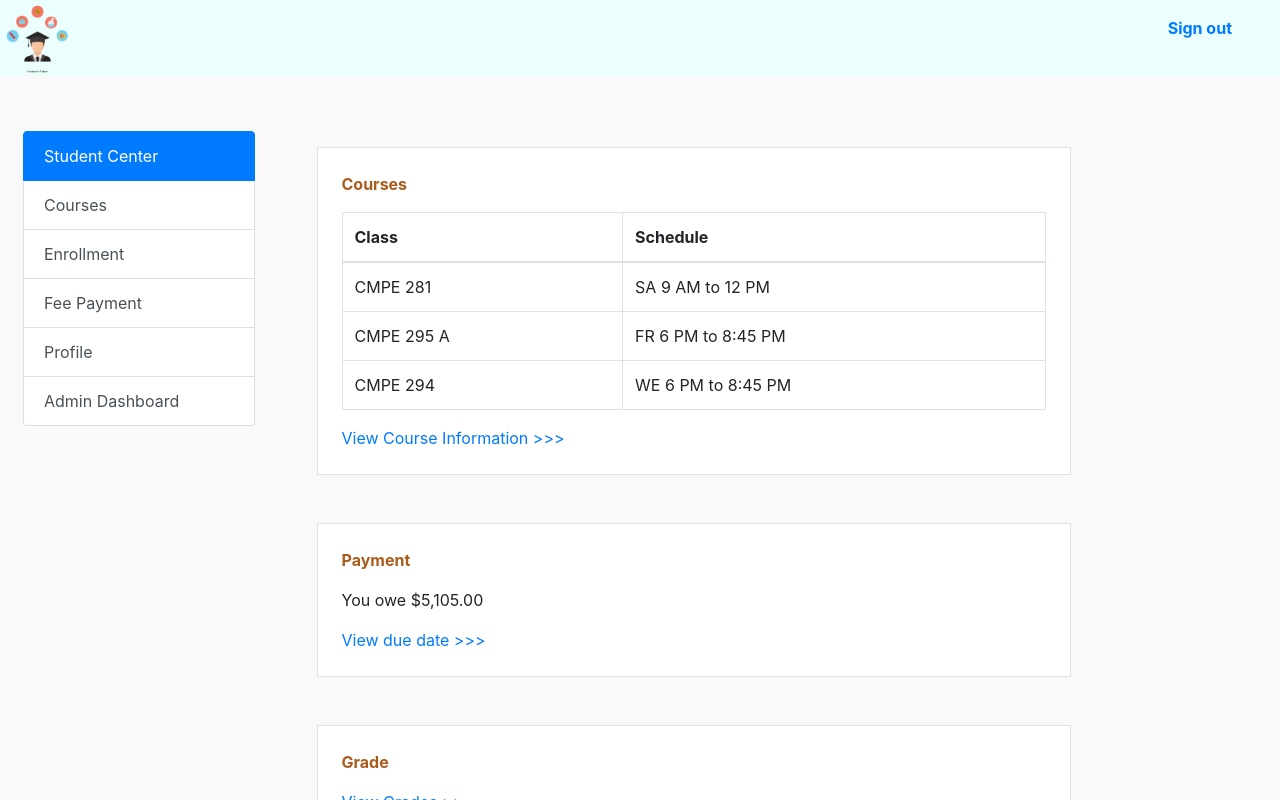
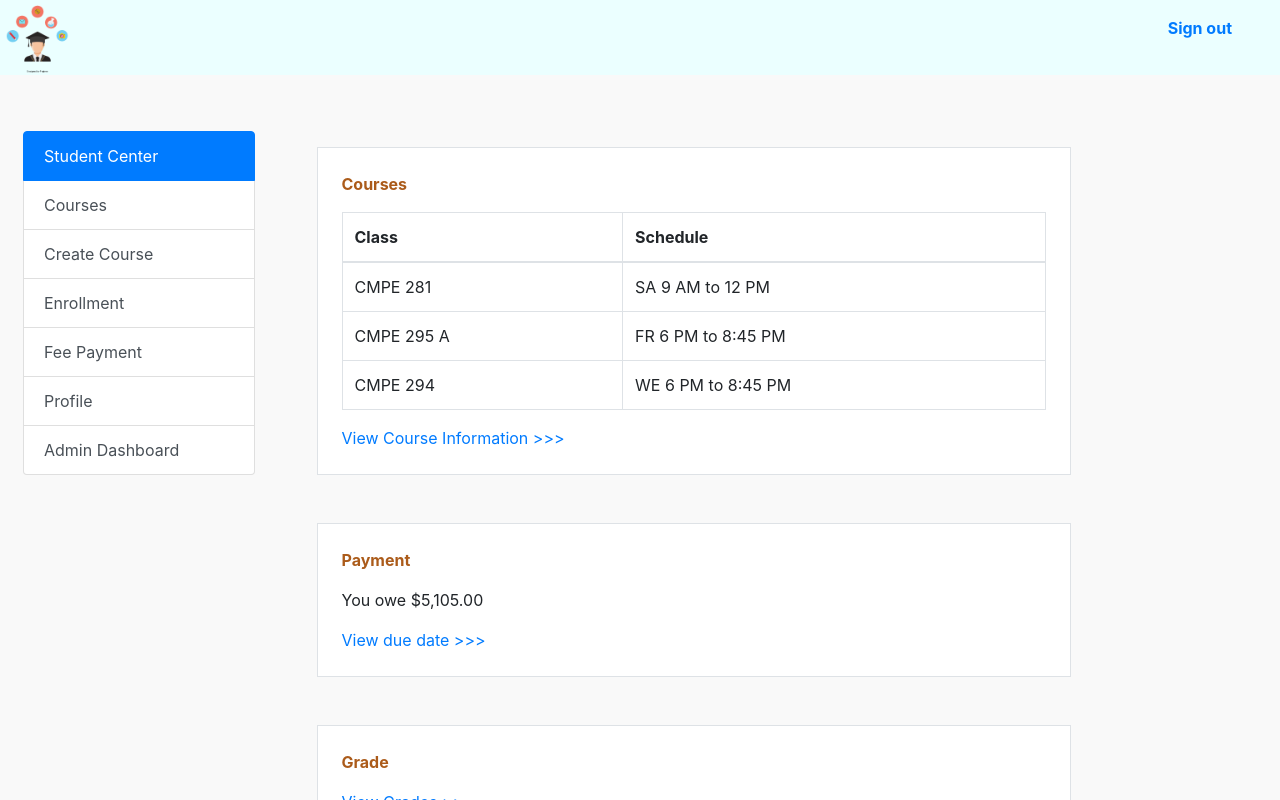
Before and after one commit to akhianand/University-Management-System, a React (Create React App) app in the folder frontend/student-portal/: page / in a window 1280 px wide. Shown: the top 800 px of the page. Built offline with nearby package versions, Linux system fonts and the light colour scheme.

Commit message:
adding create course to sidePane

```diff
--- a/frontend/student-portal/src/components/SidePane/SidePane.js
+++ b/frontend/student-portal/src/components/SidePane/SidePane.js
@@ -9,6 +9,7 @@ class SidePane extends Component {
                     <div className="list-group">
                         <a href="/" className="list-group-item list-group-item-action active">Student Center</a>
                         <a href="/courses" className="list-group-item list-group-item-action">Courses</a>
+                        <a href="/createcourse" className="list-group-item list-group-item-action">Create Course</a>
                         <a href="#" className="list-group-item list-group-item-action">Enrollment</a>
                         <a href="#" className="list-group-item list-group-item-action">Fee Payment</a>
                         <a href="#" className="list-group-item list-group-item-action">Profile</a>
```
